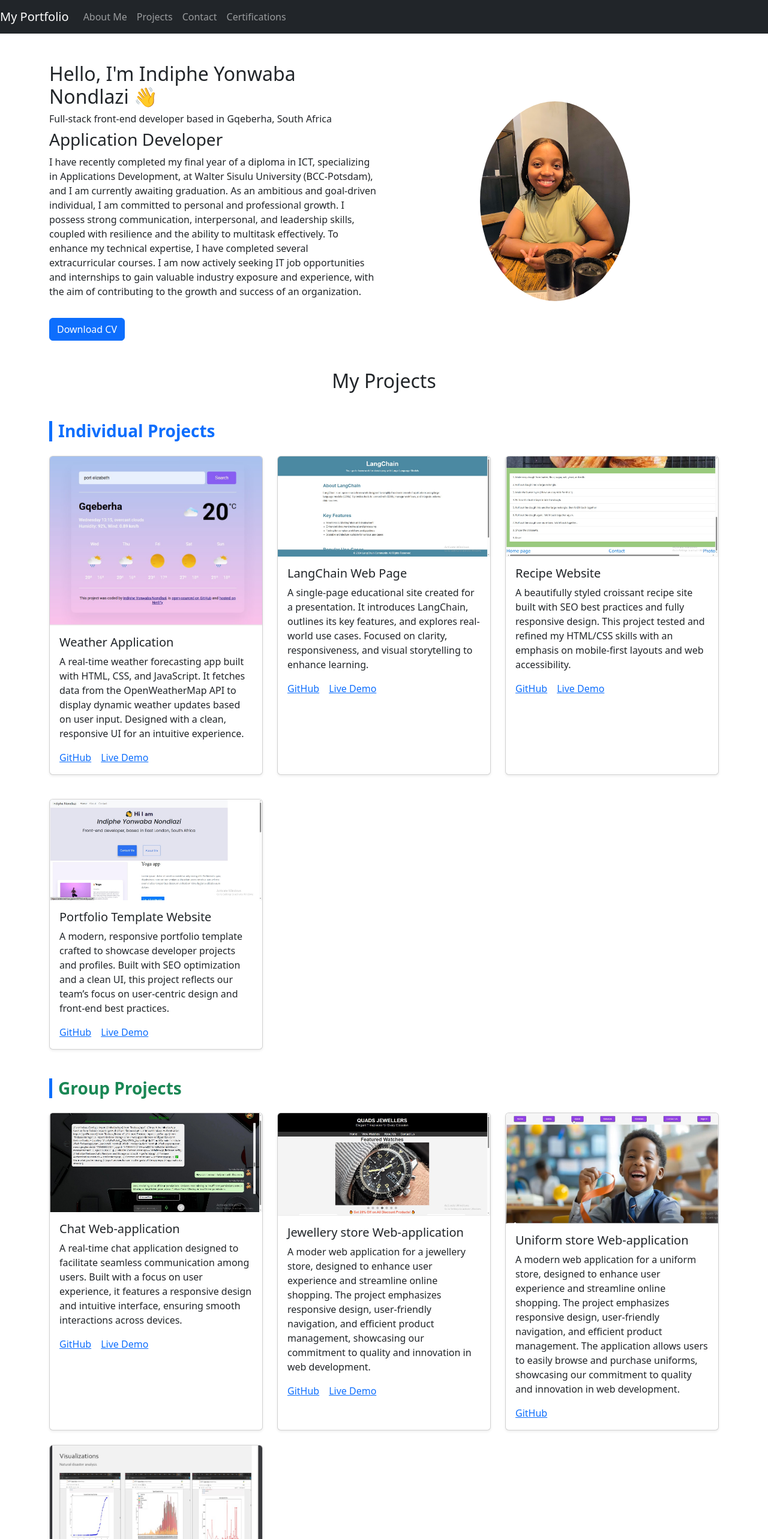
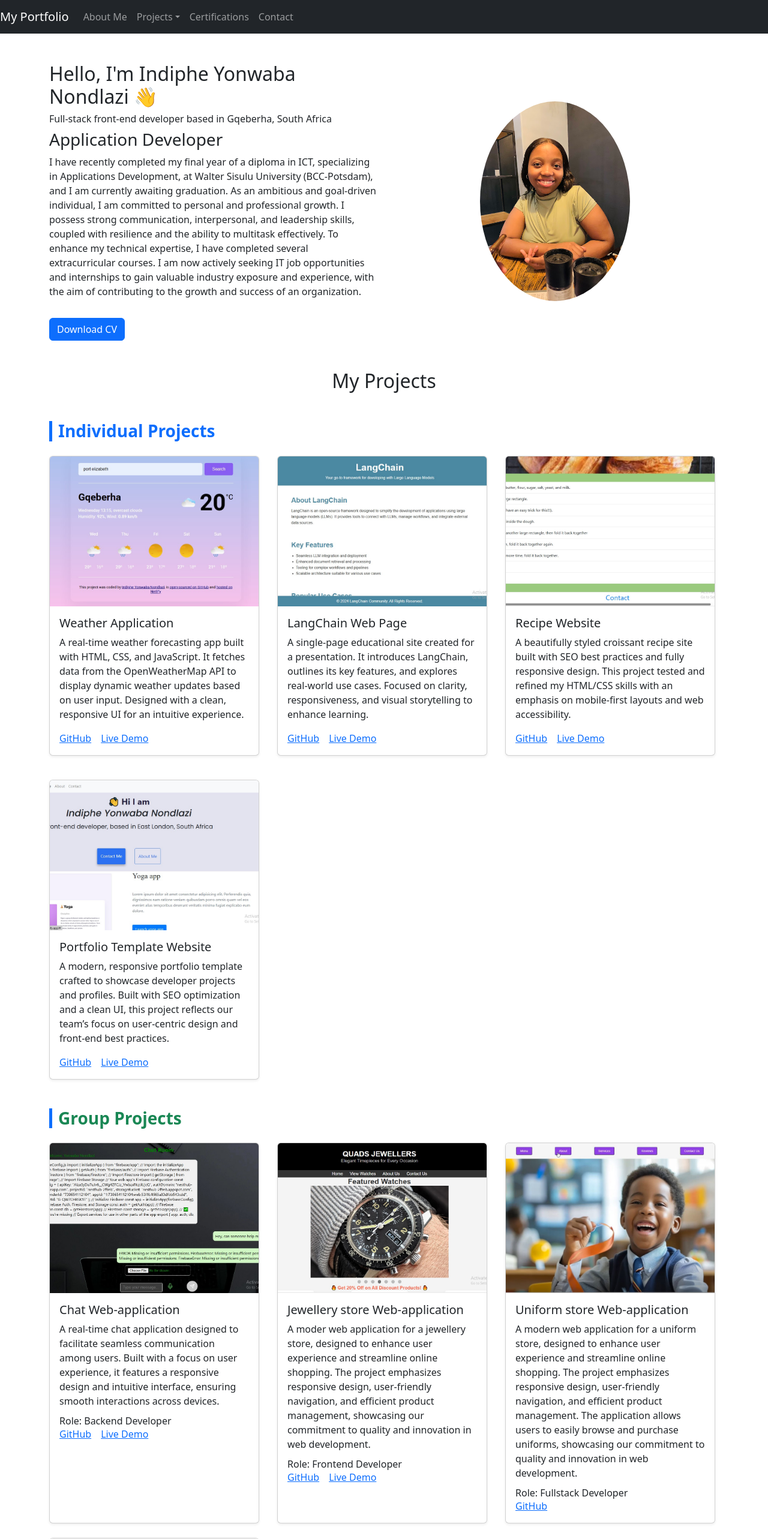
Before and after one commit to Indiphe/my-portfolio, a React (Create React App) app: page / in a window 1280 px wide. Shown: the top 2566 px of the page at 60% size. Built offline with nearby package versions, Linux system fonts and the light colour scheme.

Commit message:
projects

```diff
--- a/src/Header.js
+++ b/src/Header.js
@@ -1,18 +1,22 @@
 import React from 'react';
-import { Navbar, Nav } from 'react-bootstrap';
+import { Navbar, Nav, NavDropdown } from 'react-bootstrap';
 
 const Header = () => {
   return (
-    <Navbar bg="dark" variant="dark" expand="lg">
+    <Navbar bg="dark" variant="dark" expand="lg" sticky="top">
       <Navbar.Brand href="#home">My Portfolio</Navbar.Brand>
       <Navbar.Toggle aria-controls="basic-navbar-nav" />
       <Navbar.Collapse id="basic-navbar-nav">
         <Nav className="ml-auto">
           <Nav.Link href="#about">About Me</Nav.Link>
-          <Nav.Link href="#projects">Projects</Nav.Link>
+
+          <NavDropdown title="Projects" id="projects-dropdown">
+            <NavDropdown.Item href="#individual-projects">Individual Projects</NavDropdown.Item>
+            <NavDropdown.Item href="#group-projects">Group Projects</NavDropdown.Item>
+          </NavDropdown>
+
+          <Nav.Link href="#certificates">Certifications</Nav.Link>
           <Nav.Link href="#contact">Contact</Nav.Link>
-          <Nav.Link href="#certificates">Certifications</Nav.Link>
-
         </Nav>
       </Navbar.Collapse>
     </Navbar>
--- a/src/Projects.css
+++ b/src/Projects.css
@@ -6,7 +6,14 @@
 
   #projects .card {
     transition: transform 0.3s ease;
+    width: 350px;
+    min-height: 150px;
   }
   #projects .card:hover {
     transform: translateY(-5px);
   }
+  #projects .card-img-top {
+    height: 250px; /* Or whatever height fits nicely */
+    object-fit: cover;
+    width: 100%;
+  }
--- a/src/Projects.js
+++ b/src/Projects.js
@@ -9,12 +9,12 @@ const Projects = () => {
         <h2 className="text-center mb-5">My Projects</h2>
 
       {/* Individual Projects */}
-      <div className="mb-5">
+      <div id="individual-projects" className="mb-5">
           <h3 className="text-primary mb-4">Individual Projects</h3>
           <Row className="gy-4">
             <Col md={4}>
               <Card className="h-100 shadow-sm">
-                <Card.Img variant="top" src="/weather.jpg" />
+                <Card.Img variant="top"   src="/weather.jpg" />
                 <Card.Body>
                   <Card.Title>Weather Application</Card.Title>
                   <Card.Text>
@@ -75,7 +75,7 @@ const Projects = () => {
         </div>
 
       {/* Group Projects */}
-      <div>
+      <div id="group-projects">
           <h3 className="text-success mb-4">Group Projects</h3>
           <Row className="gy-4">
             <Col md={4}>
@@ -87,6 +87,9 @@ const Projects = () => {
                     A real-time chat application designed to facilitate seamless communication among users. Built with a focus on user experience,
                     it features a responsive design and intuitive interface, ensuring smooth interactions across devices.
                   </Card.Text>
+                  <Card.Subtitle>
+                    Role: Backend Developer
+                  </Card.Subtitle>
                   <Card.Link href="https://github.com/Indiphe/chat-app" target="_blank">GitHub</Card.Link>
                   <Card.Link href="https://aesthetic-frangipane-09091a.netlify.app/" target="_blank">Live Demo</Card.Link>
                 </Card.Body>
@@ -103,6 +106,9 @@ const Projects = () => {
                     The project emphasizes responsive design, user-friendly navigation, and efficient product management,
                     showcasing our commitment to quality and innovation in web development.
                   </Card.Text>
+                  <Card.Subtitle>
+                    Role: Frontend Developer
+                  </Card.Subtitle>
                   <Card.Link href="https://github.com/buds345/Home-Page" target="_blank">GitHub</Card.Link>
                   <Card.Link href="https://jolly-sopapillas-2589b1.netlify.app/" target="_blank">Live Demo</Card.Link>
                 </Card.Body>
@@ -119,6 +125,9 @@ const Projects = () => {
                     The project emphasizes responsive design, user-friendly navigation, and efficient product management. The application
                     allows users to easily browse and purchase uniforms, showcasing our commitment to quality and innovation in web development.
                   </Card.Text>
+                  <Card.Subtitle>
+                    Role: Fullstack Developer
+                  </Card.Subtitle>
                   <Card.Link href="https://github.com/Indiphe/Khanya-Best-Quality-Garments" target="_blank">GitHub</Card.Link>
                 </Card.Body>
               </Card>
@@ -134,6 +143,9 @@ const Projects = () => {
                     This project emphasizes data-driven decision-making and predictive analytics, showcasing our commitment to
                     leveraging technology for public health and safety.
                     </Card.Text>
+                    <Card.Subtitle>
+                    Role: Reasearch and Visualisation
+                  </Card.Subtitle>
                   <Card.Link href="https://github.com/Indiphe/Code-Cartel-s" target="_blank">GitHub</Card.Link>
                 </Card.Body>
               </Card>
```
Also changed, not shown: src/Certificates.js (added, +34 -0 lines), 1 other file (tests, documents, lock files or other folders).
